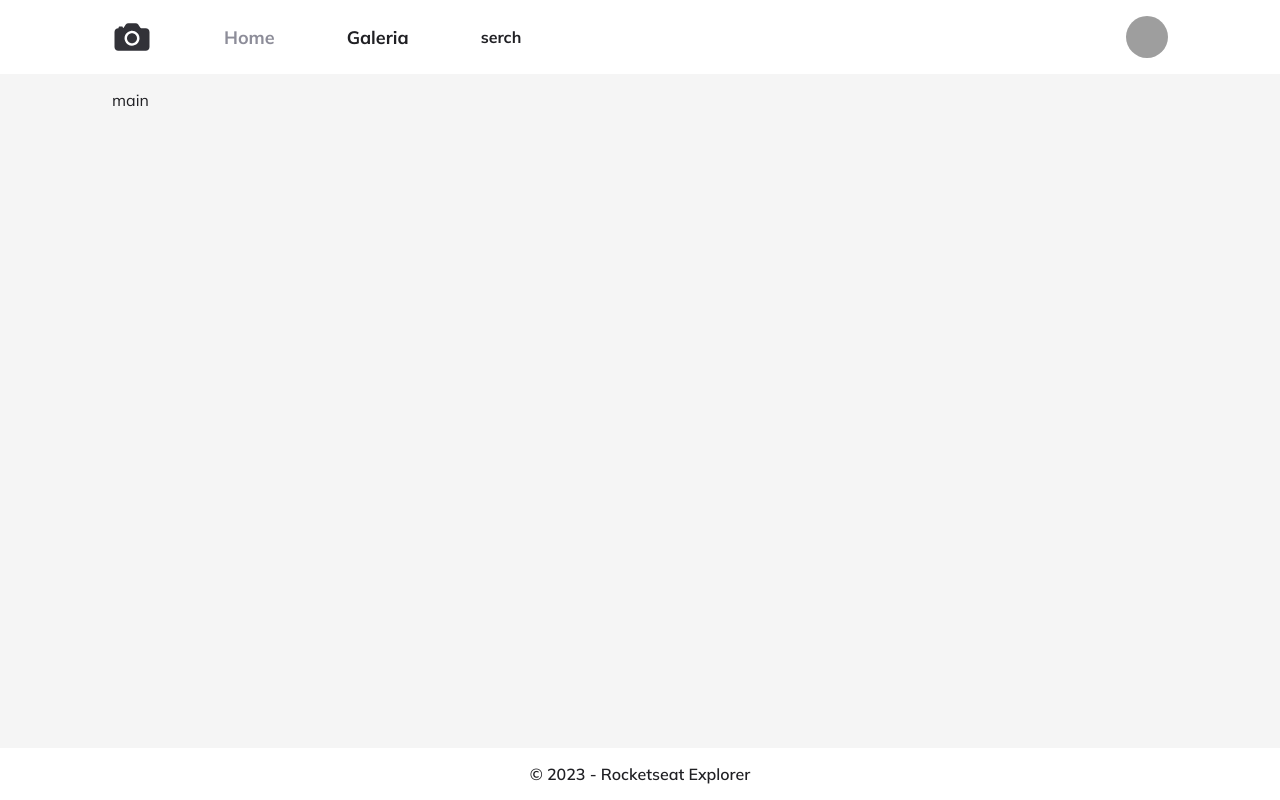
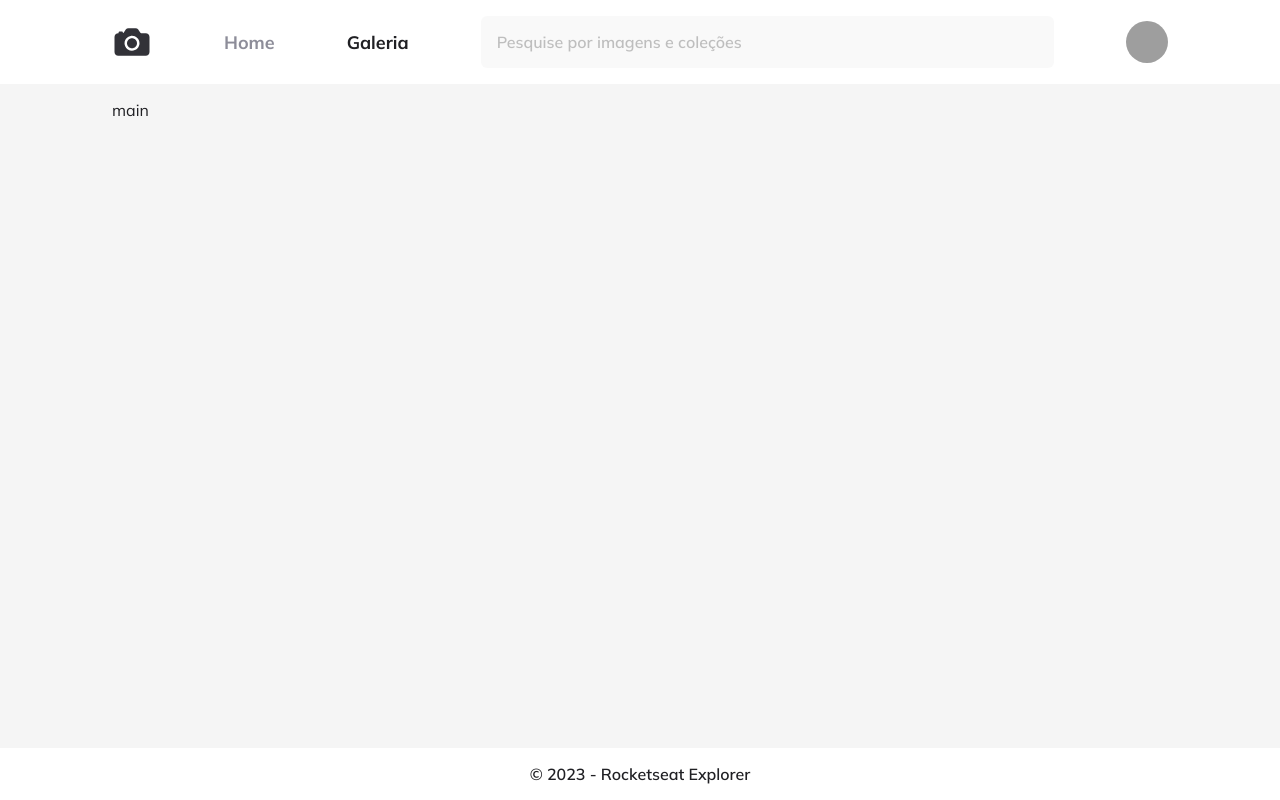
Before and after one commit to StephanieGuimaraes/Fotoblog, a plain HTML site: page index.html in a window 1280 px wide. Drawn offline with Linux system fonts and the light colour scheme; grey boxes are pictures that could not be loaded.

Commit message:
feat: implamentation of the header

```diff
--- a/index.html
+++ b/index.html
@@ -20,8 +20,11 @@
                     <li class="active">Galeria</li>
                 </ul>
             </nav>
-            <form action="">
-                serch
+            <form>
+                <div class="input-wrapper">
+                    <label for="search">Pesquise por imagens e coleções</label>
+                    <input id="search" type="text" placeholder="Pesquise por imagens e coleções">
+                </div>
             </form>
             <img class="avatar" src="https://randomuser.me/api/portraits/women/8.jpg" alt="Imagem de uma mulher">
         </header>
--- a/style.css
+++ b/style.css
@@ -11,7 +11,12 @@
     --color-base-white: #ffffff;
     --color-base-gray-100: #f5f5f5;
     --color-base-gray-300: #8d8d99;
+    --color-base-gray-500: #3d3d3d;
     --color-base-gray-900: #202024;
+    font-family: "Mulish", sans-serif;
+}
+
+html, body, input{
     font-family: "Mulish", sans-serif;
 }
 
@@ -63,6 +68,29 @@ ul li.active{
     color: var(--color-base-gray-900);
 }
 
+.input-wrapper label{
+    width: 1px;
+    height: 1px;
+    overflow: hidden;
+    position: absolute;
+}
+
+.input-wrapper input{
+    width: 100%;
+    padding: 1.6rem;
+    background-color: var(--color-base-gray-100);
+    border: 0;
+    border-radius: .6rem;
+    font-size: 1.6rem;
+    font-weight: 600;
+    opacity: 0.56;
+}
+
+.input-wrapper input::placeholder {
+    color: var(--color-base-gray-500);
+    opacity: 0.56;
+}
+
 .avatar{
     width: 4.2rem;
     height: 4.2rem;
```
